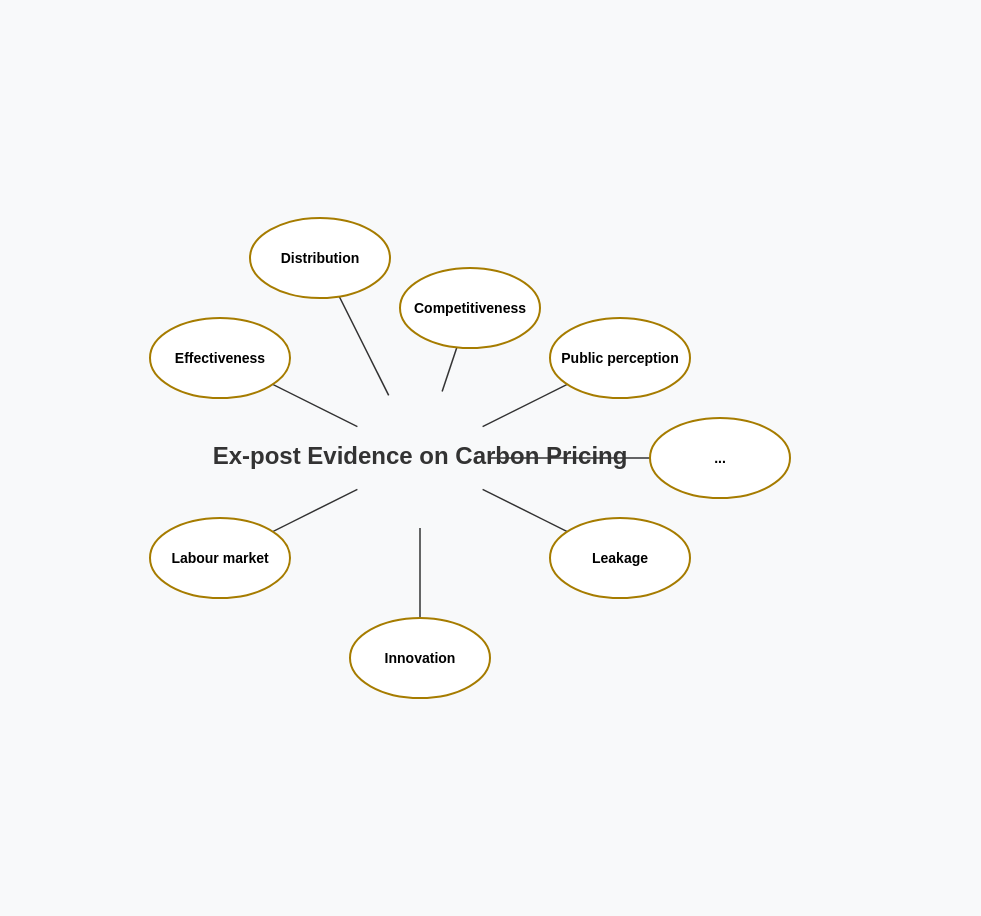
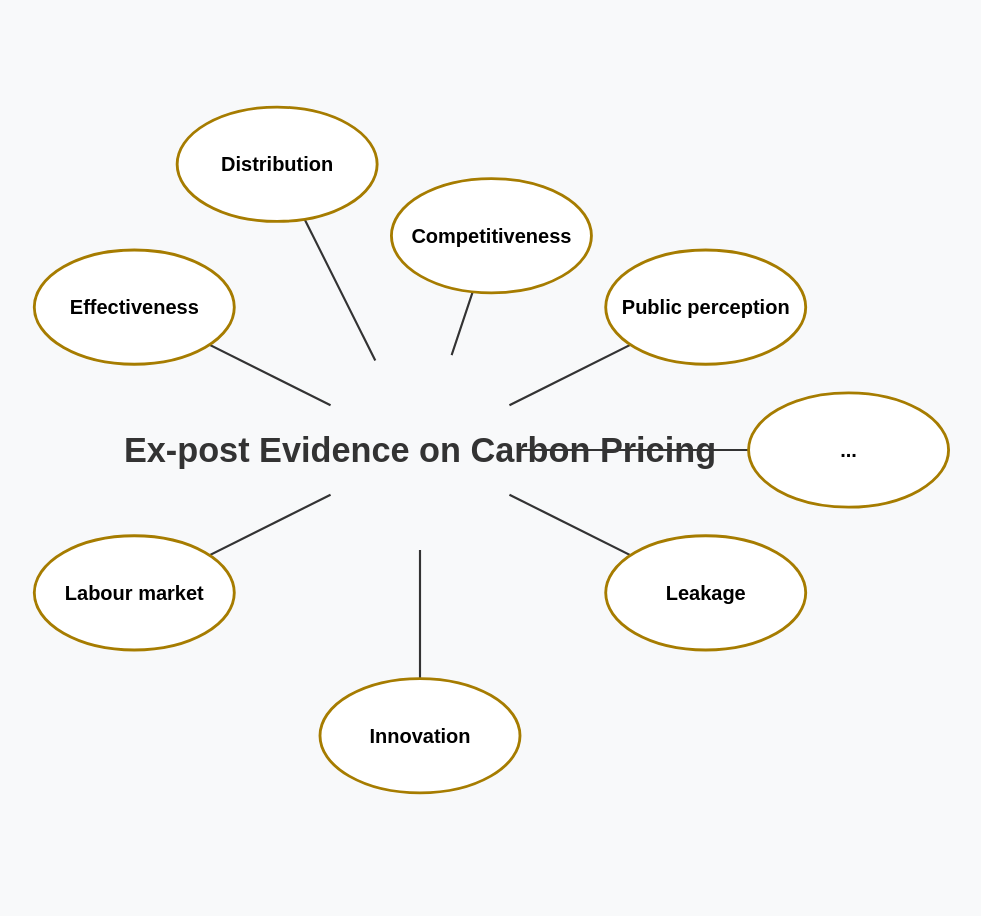
Before and after one commit to trangdtk-vnu/ecosystem-reviews, a Jekyll site: the page carbon_pricing_graph.html, which Jekyll copies as it is, in a window 1280 px wide. Shown: the whole page, without its empty margins (220-1201 px from the left). Built offline with Jekyll 4.4.1, drawn with Linux system fonts in a browser that asks for light colours.

Commit message:
Update carbon_pricing_graph.html

```diff
--- a/carbon_pricing_graph.html
+++ b/carbon_pricing_graph.html
@@ -12,7 +12,12 @@
             justify-content: center;
             align-items: center;
             height: 100vh;
+            margin: 0;
             background-color: #f8f9fa;
+        }
+        svg {
+            display: block;
+            margin: auto;
         }
         .node {
             fill: white;
@@ -34,7 +39,7 @@
             font-weight: bold;
             fill: #333;
             text-anchor: middle;
-            dominant-baseline: middle;
+            dominant-baseline: central;
         }
         .line {
             stroke: #333;
@@ -44,12 +49,13 @@
 </head>
 <body>
 
-<svg id="carbonGraph" width="800" height="600"></svg>
+<svg id="carbonGraph" width="100%" height="100vh"></svg>
 
 <script>
     const svg = d3.select("#carbonGraph");
-    const width = +svg.attr("width");
-    const height = +svg.attr("height");
+    const width = window.innerWidth * 0.7;
+    const height = window.innerHeight * 0.7;
+    svg.attr("viewBox", `0 0 ${width} ${height}`);
 
     // Center text coordinates
     const centerX = width / 2;
@@ -74,7 +80,7 @@
         { text: "...", x: centerX + 300, y: centerY }
     ];
 
-    // Draw lines, ensuring they don't touch the center text
+    // Draw lines ensuring they don't touch the center text
     data.forEach(d => {
         const dx = d.x - centerX;
         const dy = d.y - centerY;
```
